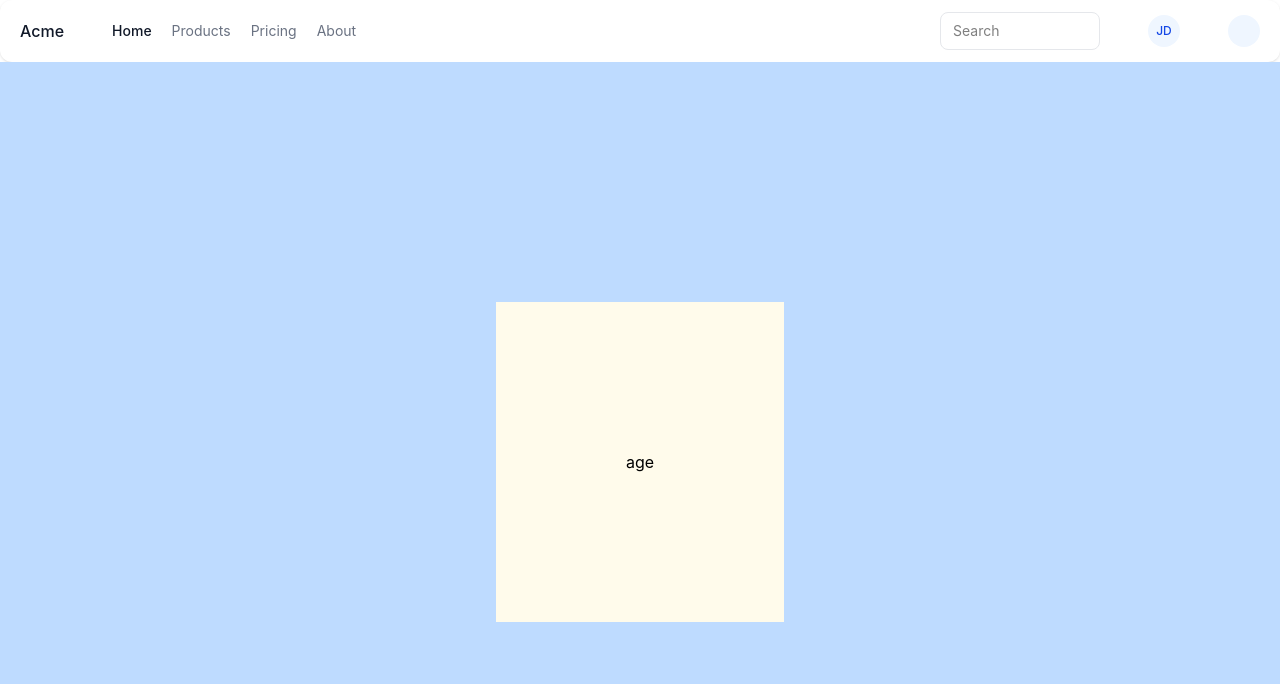
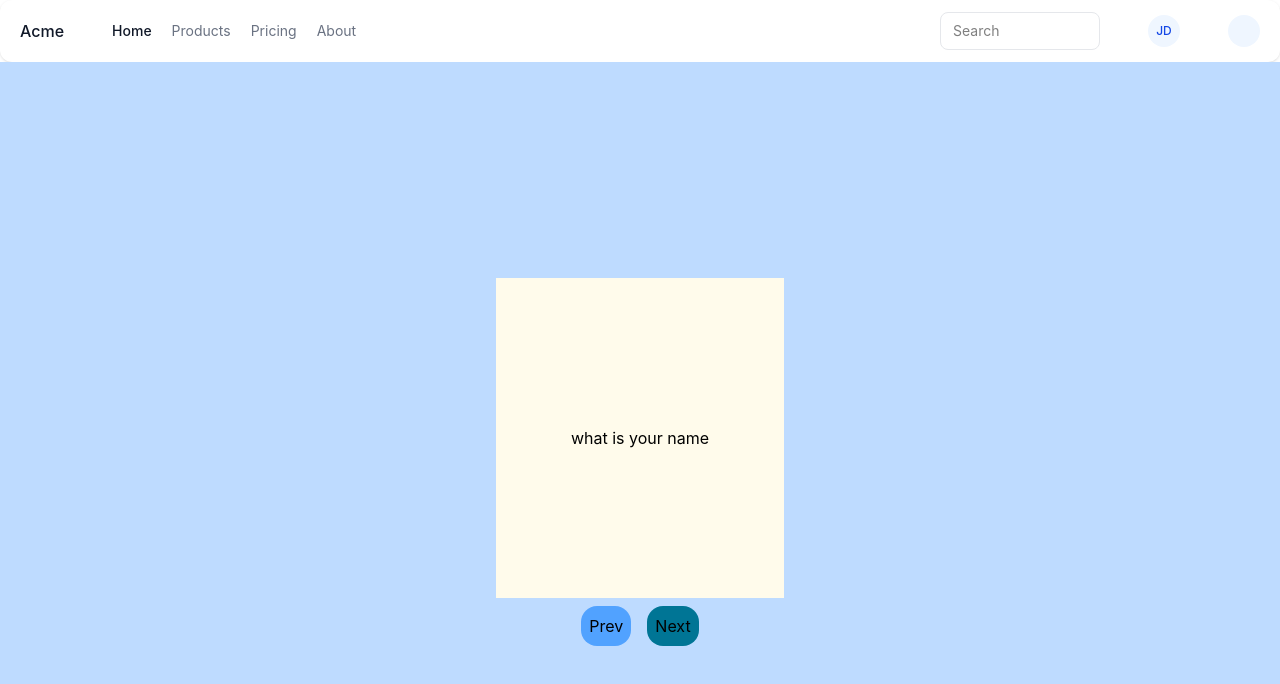
Before and after one commit to tiwarinirjal0-sketch/learnmate, a React (Vite) app in the folder study-assistant-frontend/: page /quiz in a window 1280 px wide. Shown: the top 684 px of the page. Built offline with nearby package versions, Linux system fonts and the light colour scheme.

Commit message:
add quiz card ui frontend architecture

```diff
--- a/study-assistant-frontend/src/features/quizzes/components/Cards.jsx
+++ b/study-assistant-frontend/src/features/quizzes/components/Cards.jsx
@@ -3,23 +3,21 @@ import { useState } from "react"
 
 
 
-export default function QuizCards(){
-    const quizzes = [
-        {qn:"what is your name", ans:"my name is nirjal"},
-        {qn:"age", ans:50}
-    ]
-    const [flip, setFlip] = useState(false)
+export default function QuizCards({qnIndex,quizzes}){
+
+
     return(
         <div className="relative h-80 w-72 bg-amber-50 flex items-center justify-center">
-           {quizzes.map(item=>(
+
             <div
-            onClick={()=>setFlip(prev=>!prev)}
+
             className="absolute h-full w-full bg-amber-50 flex items-center justify-center">
-             {flip?item.ans:item.qn}
+             {quizzes[qnIndex].qn}
             </div>
 
 
-           ))}
+
+
         </div>
     )
 }
--- a/study-assistant-frontend/src/features/quizzes/pages/Quiz.jsx
+++ b/study-assistant-frontend/src/features/quizzes/pages/Quiz.jsx
@@ -1,10 +1,32 @@
 import QuizCards from "../components/Cards";
-
+import { useState } from "react";
 
 export default function Quiz(){
+    const [qnIndex, setQnIndex] = useState(0)
+    const [quizData, setQuizData] = useState([
+        {qn:"what is your name", ans:"my name is nirjal"},
+        {qn:"age", ans:50}
+    ])
     return (
-        <div className="min-h-screen min-w-screen items-center bg-blue-200 flex justify-center ">
-            <QuizCards />
+        <div className="flex gap-2 flex-col min-h-screen min-w-screen items-center bg-blue-200 flex justify-center ">
+
+            <QuizCards qnIndex={qnIndex} quizzes={quizData}/>
+             <div className="flex gap-4 ">
+               <button
+                disabled={qnIndex===0}
+                className="bg-cyan-700 p-2 rounded-2xl hover:text-amber-50 disabled:bg-blue-400  disabled:cursor-not-allowed"
+                onClick={()=>setQnIndex(prev=>prev-1)}
+                >
+                 Prev
+               </button>
+              <button
+               disabled={qnIndex===quizData.length-1}
+                onClick={()=>setQnIndex(prev=>prev+1)}
+
+               className="bg-cyan-700 p-2 rounded-2xl  hover:text-amber-500 disabled:cursor-not-allowed" >
+                Next
+              </button>
+             </div>
         </div>
     )
 }
```
